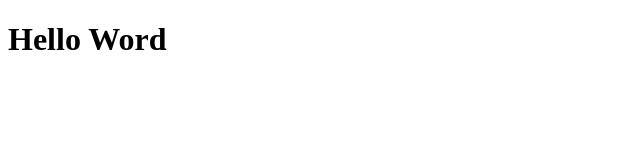
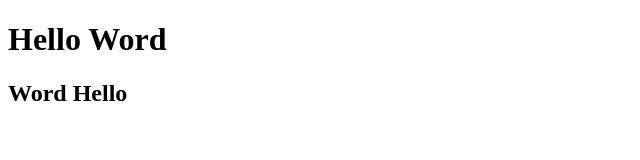
Before and after one commit to Redpuff/testDemo, a plain HTML site: page index.html in a window 1280 px wide. Shown: the whole page, without its empty margins (0-640 px from the left). Drawn offline with Linux system fonts and the light colour scheme.

Commit message:
这是第二次提交,共提交了一个index.html文件和readme说明文件

```diff
--- a/index.html
+++ b/index.html
@@ -6,5 +6,6 @@
 </head>
 <body>
     <h1>Hello Word</h1>
+    <h2>Word Hello</h2>
 </body>
 </html>
```
